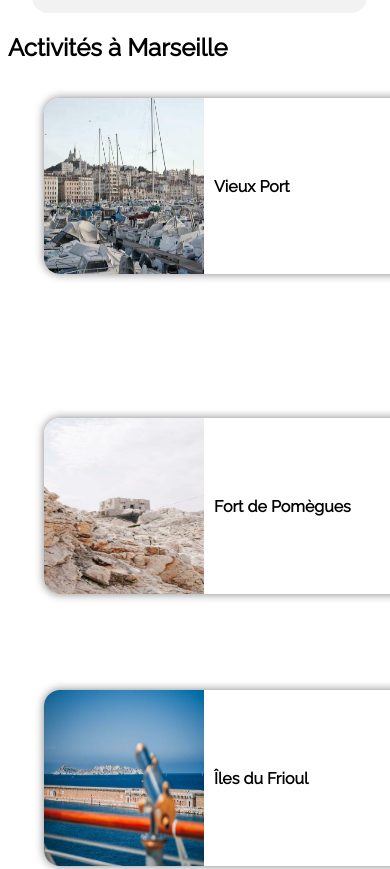
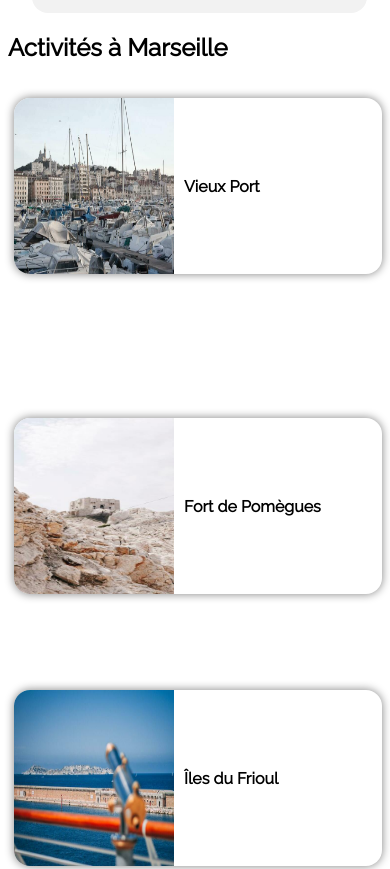
Before and after one commit to djenebaa/DjenebaSoumare_02_27042021, a plain HTML site: page index.html in a window 390 px wide. Shown: the part 2669-3538 px from the top of the page. Drawn offline with Linux system fonts and the light colour scheme.

Commit message:
amelioration taille css

```diff
--- a/style/style.css
+++ b/style/style.css
@@ -602,7 +602,7 @@ li{
   }
   #Hebergements-Marseille figure {
     width: 20em;
-    height: 10em;
+    height: 10.5em;
   }
   .room{
     padding-right: 8rem;
@@ -653,8 +653,9 @@ li{
   #Activites figure {
     display: flex;
     flex-wrap: wrap;
-    width: 24em;
+    width: 23em;
     height: 10em;
+    margin-left: 10px;
   }
   #Activites figcaption {
     display: flex;
```
